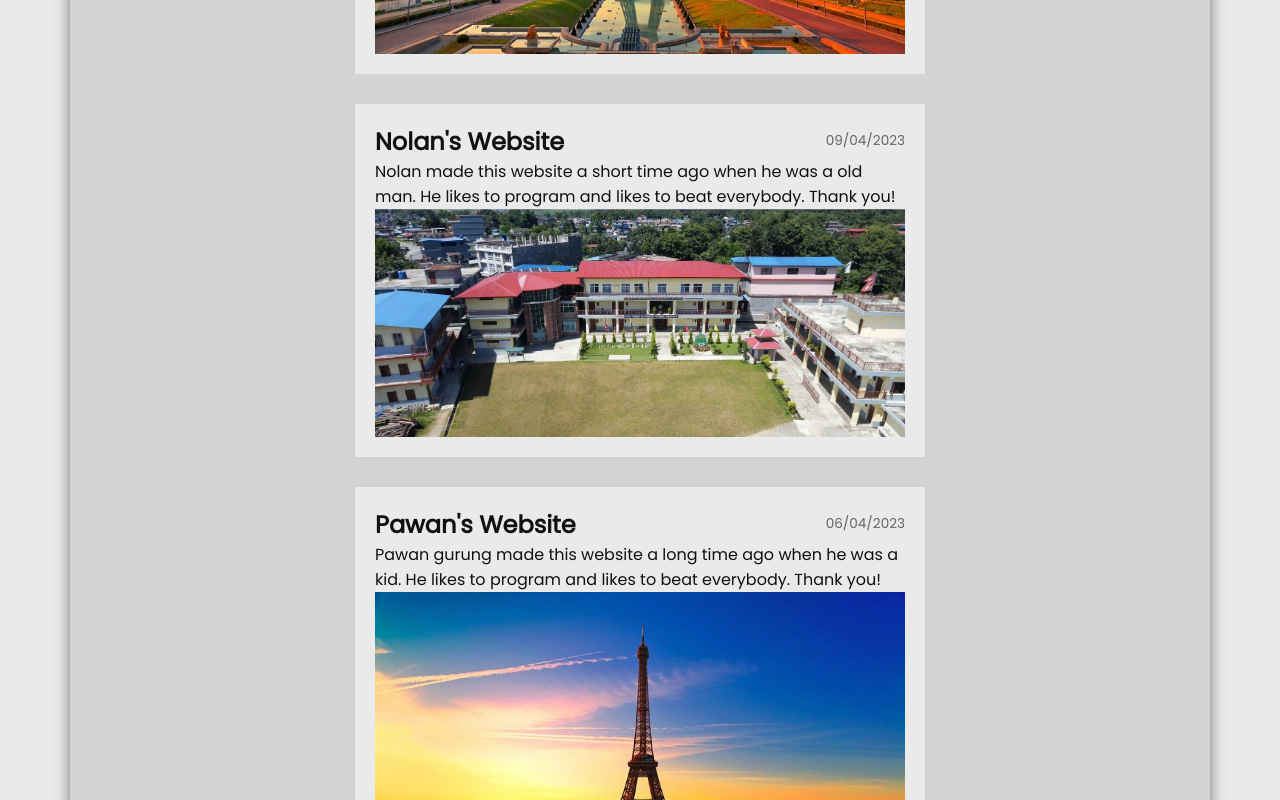
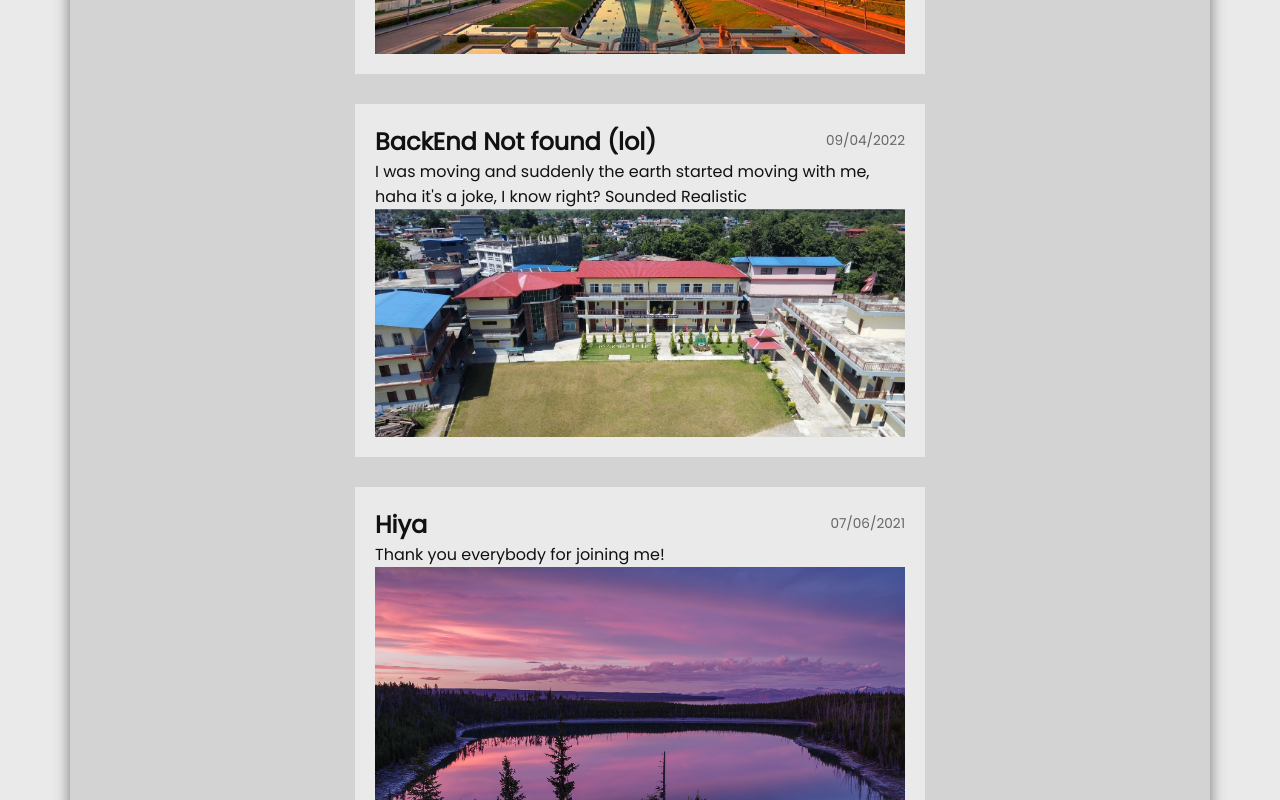
Before and after one commit to Enduxion/VinVas, a React (Vite) app: page / in a window 1280 px wide. Shown: the part 1320-2120 px from the top of the page. Built offline with nearby package versions, Linux system fonts and the light colour scheme.

Commit message:
Changed the data to better make sense;

```diff
--- a/src/pages/News.jsx
+++ b/src/pages/News.jsx
@@ -3,6 +3,7 @@ import Header from "../components/Header";
 import NewsContainer from "../components/NewsContainer";
 import HeaderImage from "../assets/images/TestPicture4.jpg";
 import TestImage from "../assets/images/TestPicture2.jpg";
+import TestImage2 from "../assets/images/TestPicture3.jpg";
 
 import "../css/NewsStyle.css";
 
@@ -10,34 +11,37 @@ export default function News(props) {
   // Temporary Data
   const postData = [
     {
-      title: "Pawan's Website",
+      id: 1,
+      title: "Pawan Website",
       date: "06/04/2023",
-      description: "Pawan gurung made this website a long time ago when he was a kid. He likes to program and likes to beat everybody. Thank you!",
+      description: "This is a dummy text! Vinvas website 2023, this can be modified by fetching data from api",
       img: TestImage
     },
     {
-      title: "Nolan's Website",
-      date: "09/04/2023",
-      description: "Nolan made this website a short time ago when he was a old man. He likes to program and likes to beat everybody. Thank you!",
+      id: 2,
+      title: "BackEnd Not found (lol)",
+      date: "09/04/2022",
+      description: "I was moving and suddenly the earth started moving with me, haha it's a joke, I know right? Sounded Realistic",
       img: HeaderImage
     },
     {
-      title: "Pawan's Website",
-      date: "06/04/2023",
-      description: "Pawan gurung made this website a long time ago when he was a kid. He likes to program and likes to beat everybody. Thank you!",
-      img: TestImage
+      id: 3,
+      title: "Hiya",
+      date: "07/06/2021",
+      description: "Thank you everybody for joining me! ",
+      img: TestImage2
     }
     ,
     {
-      title: "Pawan's Website",
-      date: "06/04/2023",
-      description: "Pawan gurung made this website a long time ago when he was a kid. He likes to program and likes to beat everybody. Thank you",
-      // img: HeaderImage
+      id: 4,
+      title: "Hellowww",
+      date: "06/04/2019",
+      description: "This one contains no image and we can still render the data.... We should prolly link it, right now you can't click it hehe"
     }
   ];
-  let allNews = postData.map((newsData, index) => {
+  let allNews = postData.map((newsData) => {
     return (
-      <NewsContainer key={index} title={newsData.title} date={newsData.date} description={newsData.description} img={newsData.img} />
+      <NewsContainer key={newsData.id} title={newsData.title} date={newsData.date} description={newsData.description} img={newsData.img} />
     );
   });
   return (
```
